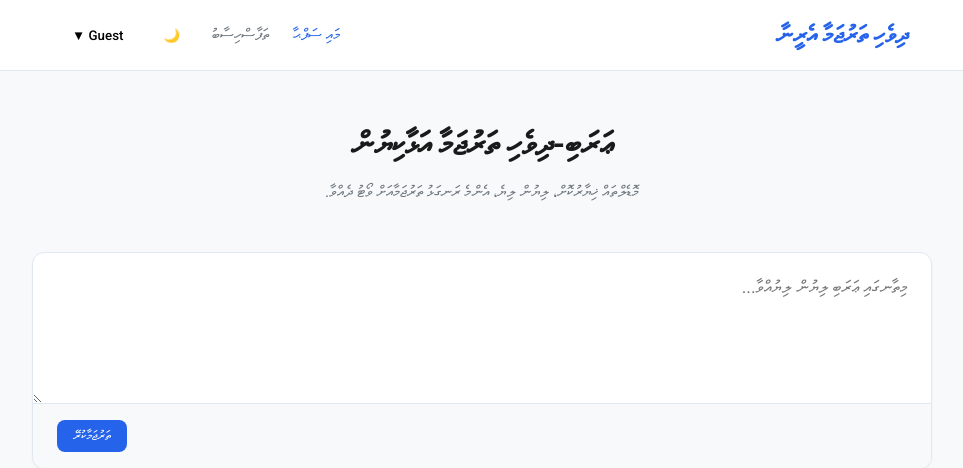
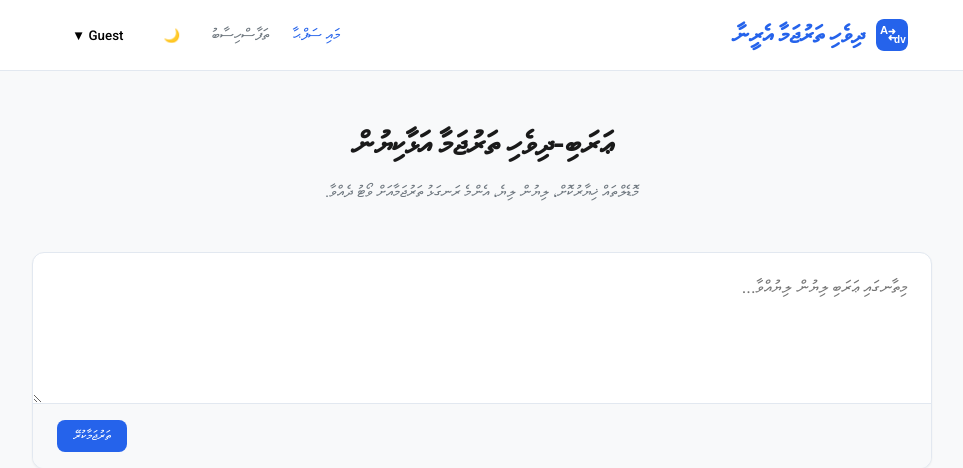
Before and after one commit to maaldheefee/dhivehi-translation-arena, a Flask app: page / in a window 1280 px wide. Shown: the top 468 px of the page, without its empty margins (158-1121 px from the left). Run offline with Flask 3, Linux system fonts and the light colour scheme; data that the repository does not hold is empty; some libraries are stand-ins or nearby versions; some web fonts are replaced.

Commit message:
feat: add app icon and update compose configurations

```diff
--- a/compose.dev.yml
+++ b/compose.dev.yml
@@ -14,7 +14,7 @@ services:
       - .env
     environment:
       - FLASK_ENV=development
-    command: ["uv", "run", "--no-cache", "flask", "run", "--host", "0.0.0.0", "--port", "8101"]
+    command: ["flask", "run", "--host", "0.0.0.0", "--port", "8101"]
     networks:
       - translation-net-dev
 
--- a/compose.yml
+++ b/compose.yml
@@ -12,7 +12,6 @@ services:
     environment:
       - FLASK_ENV=production
       - DATA_DIR=/app/data
-    command: ["gunicorn", "-w", "1", "-b", "0.0.0.0:8101", "wsgi:app"]
     networks:
       - translation-net-prod
 
--- a/static/css/styles.css
+++ b/static/css/styles.css
@@ -83,6 +83,16 @@ button {
     font-size: 1.5rem;
     font-weight: 700;
     color: var(--primary-color);
+    display: flex;
+    align-items: center;
+    gap: 0.75rem;
+}
+
+.app-logo {
+    width: 32px;
+    height: 32px;
+    object-fit: contain;
+    border-radius: var(--radius-md); /* Optional: distinct shape */
 }
 
 .main-nav ul {
--- a/templates/index.html
+++ b/templates/index.html
@@ -6,6 +6,7 @@
     <meta name="viewport" content="width=device-width, initial-scale=1.0">
     <meta name="csrf-token" content="{{ csrf_token() }}">
     <title>{{ _('title') }}</title>
+    <link rel="icon" type="image/svg+xml" href="{{ url_for('static', filename='img/icon.svg') }}">
     <link rel="stylesheet" href="{{ url_for('static', filename='css/styles.css') }}">
     <link href="https://fonts.googleapis.com/css2?family=Roboto:wght@300;400;500;700&display=swap" rel="stylesheet">
     <style>
@@ -34,7 +35,10 @@
 
     <header class="app-header">
         <div class="container header-content">
-            <h1 class="app-title">{{ _('title') }}</h1>
+            <h1 class="app-title">
+                <img src="{{ url_for('static', filename='img/icon.svg') }}" alt="Logo" class="app-logo" width="32" height="32">
+                {{ _('title') }}
+            </h1>
 
             <div class="header-actions">
                 <nav class="main-nav">
--- a/templates/stats.html
+++ b/templates/stats.html
@@ -4,6 +4,7 @@
     <meta charset="UTF-8">
     <meta name="viewport" content="width=device-width, initial-scale=1.0">
     <title>{{ _('stats_title') }}</title>
+    <link rel="icon" type="image/svg+xml" href="{{ url_for('static', filename='img/icon.svg') }}">
     <link rel="stylesheet" href="{{ url_for('static', filename='css/styles.css') }}">
     <script src="https://cdn.jsdelivr.net/npm/chart.js"></script>
     <style>
@@ -29,7 +30,10 @@
 
     <header class="app-header">
         <div class="container header-content">
-            <h1 class="app-title">{{ _('title') }}</h1>
+            <h1 class="app-title">
+                <img src="{{ url_for('static', filename='img/icon.svg') }}" alt="Logo" class="app-logo" width="32" height="32">
+                {{ _('title') }}
+            </h1>
 
             <div class="header-actions">
                 <nav class="main-nav">
```
Also changed, not shown: static/img/icon.svg (added).
